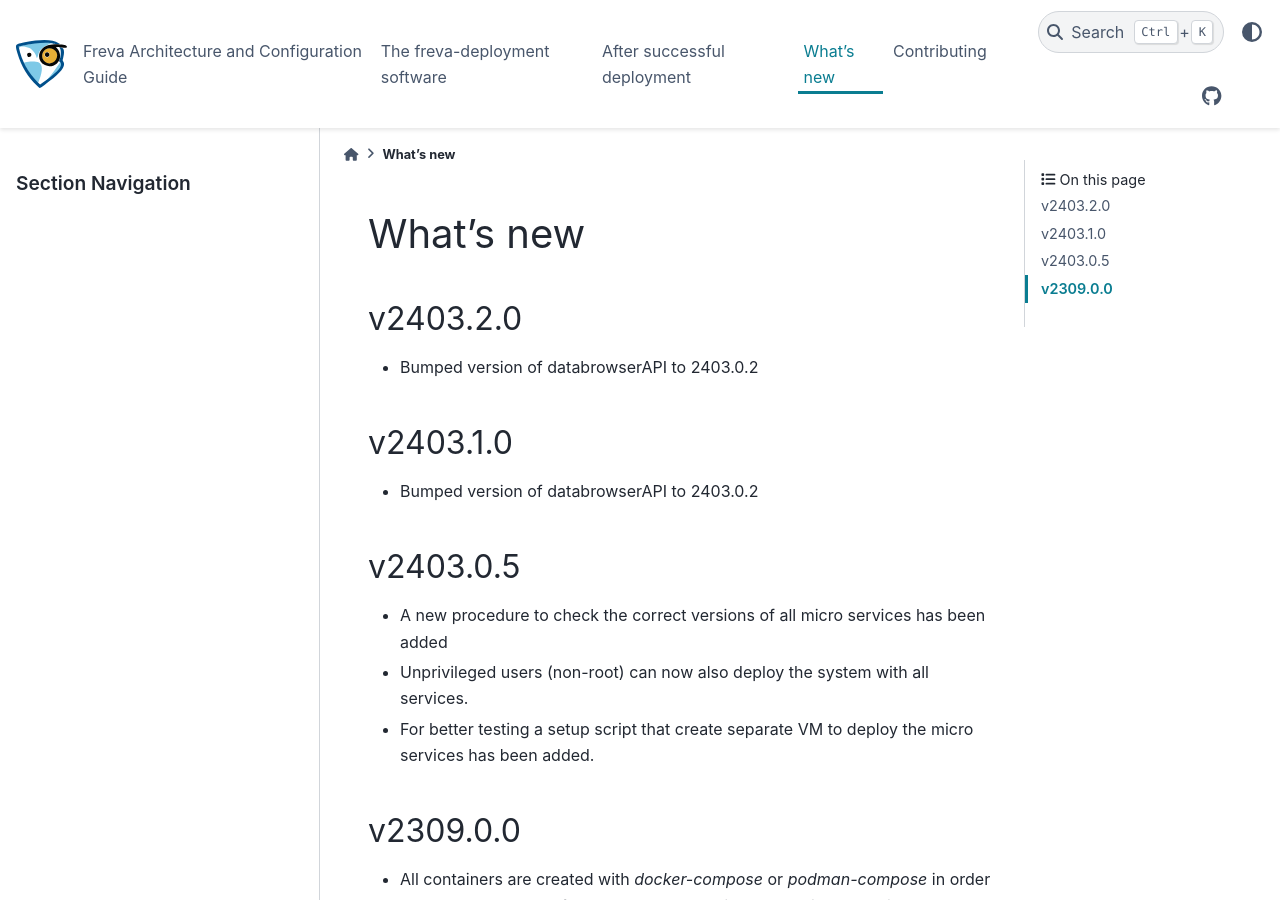
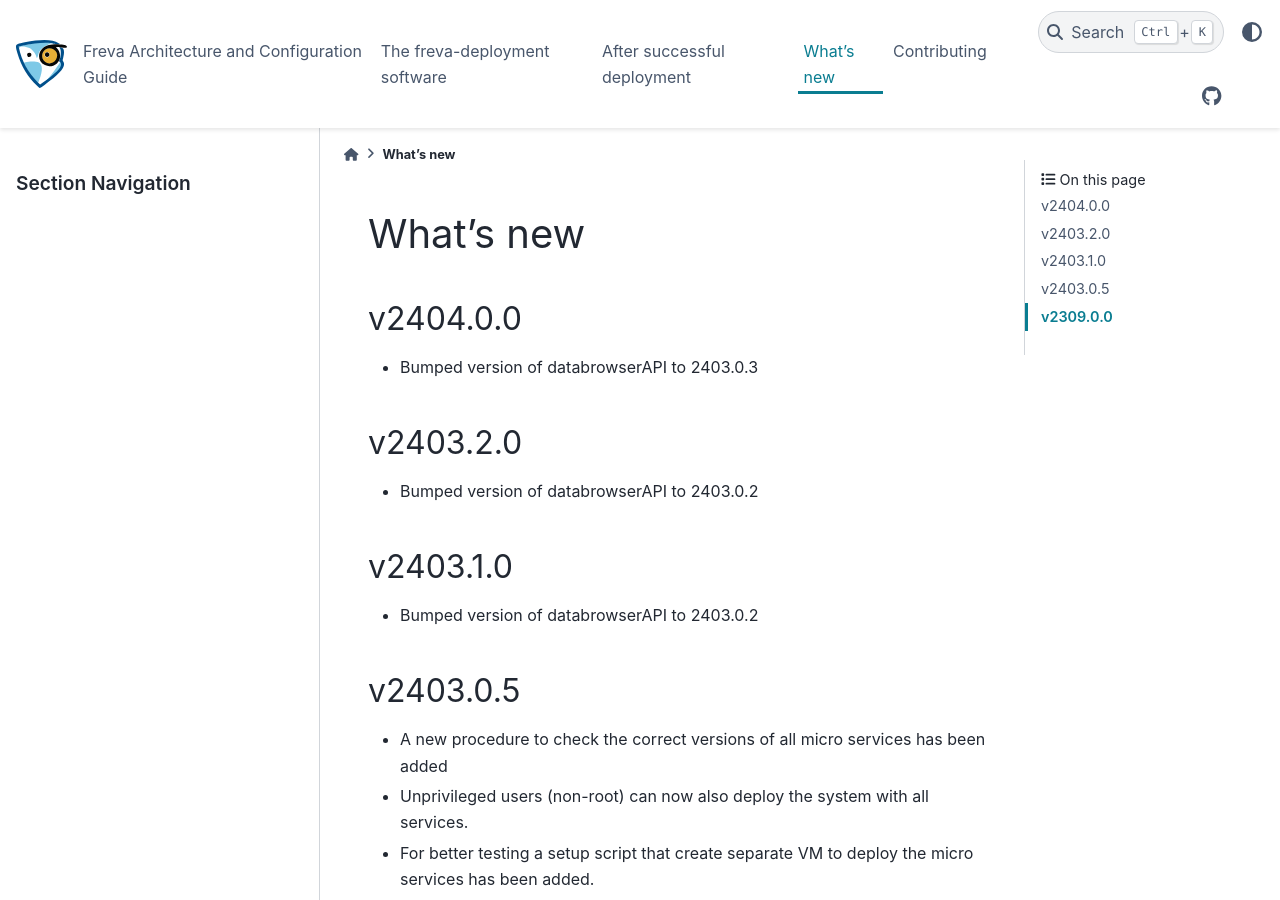
Before and after one commit to FREVA-CLINT/freva-deployment, a Sphinx documentation site: the page built from docs/whatsnew.rst, in a window 1280 px wide and 900 px high. Built offline with Sphinx 7.4.7 and the PyData theme 0.15.4, drawn with Linux system fonts in a browser that asks for light colours; pages that are not in the unit, such as notebooks, are missing from menus.

Commit message:
Bump databrowser version to 2403.0.3

```diff
--- a/docs/whatsnew.rst
+++ b/docs/whatsnew.rst
@@ -6,6 +6,12 @@ What's new
 .. toctree::
    :maxdepth: 0
    :titlesonly:
+
+v2404.0.0
+~~~~~~~~
+* Bumped version of databrowserAPI to 2403.0.3
+
+
 
 v2403.2.0
 ~~~~~~~~
--- a/src/freva_deployment/__init__.py
+++ b/src/freva_deployment/__init__.py
@@ -1,6 +1,6 @@
 from urllib.request import urlretrieve
 
-__version__ = "2403.2.0"
+__version__ = "2404.0.0"
 FREVA_PYTHON_VERSION = "3.11"
 AVAILABLE_PYTHON_VERSIONS = ["3.8", "3.9", "3.10", "3.11", "3.12"]
 AVAILABLE_CONDA_ARCHS = [
```
Also changed, not shown: 1 other file.
